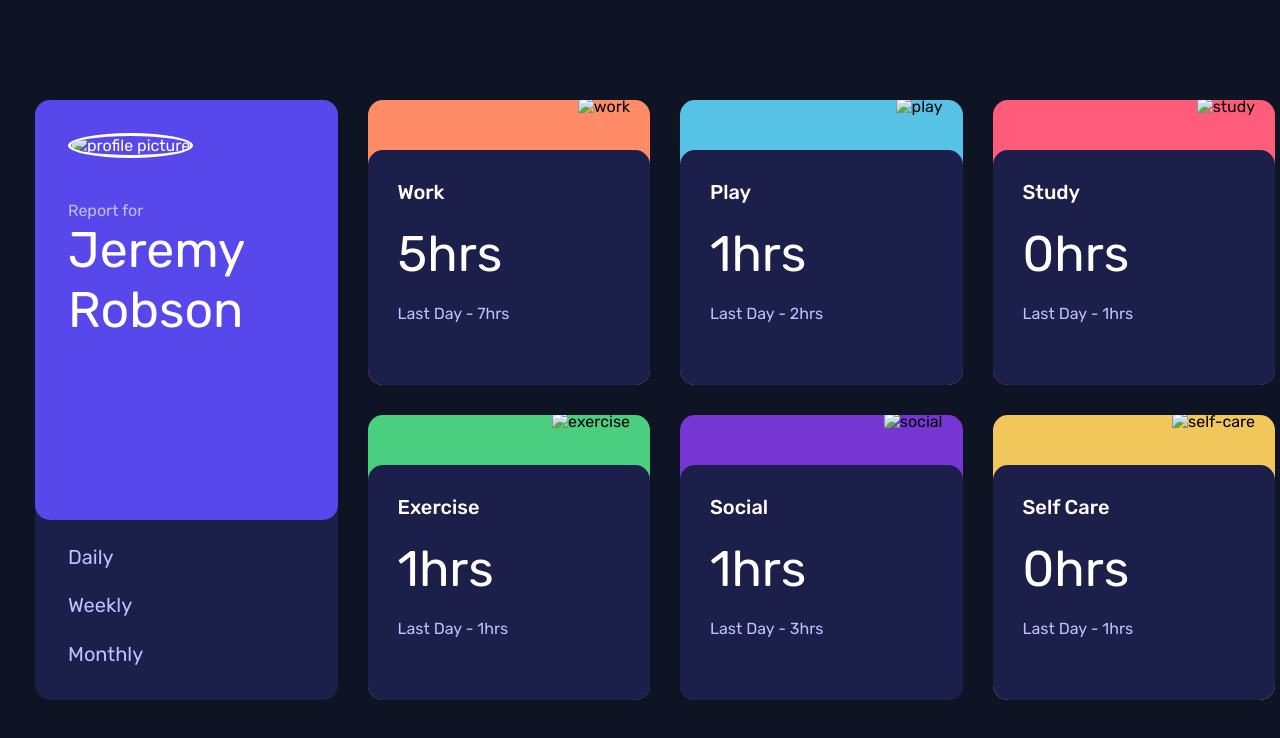
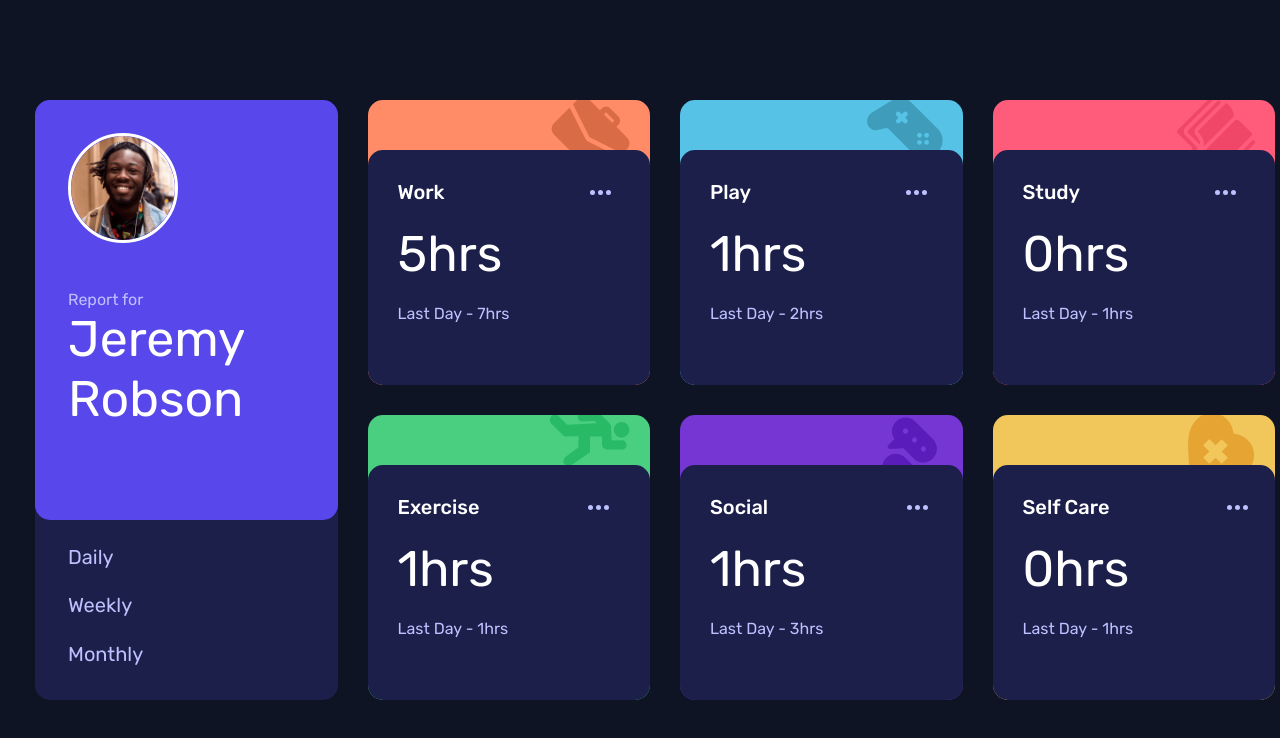
Before and after one commit to xhyphen66/time-tracking-dashboard, a plain HTML site: page index.html in a window 1280 px wide. Drawn offline with Linux system fonts and the light colour scheme; the site is published under a folder, as on GitHub Pages, so addresses that start at the root find nothing.

Commit message:
fixing images

```diff
--- a/index.html
+++ b/index.html
@@ -22,7 +22,7 @@
     <div class="container">
       <div class="person">
         <div class="infos">
-          <img src="/images/image-jeremy.png" alt="profile picture">
+          <img src="images/image-jeremy.png" alt="profile picture">
           <div class="name">
             <span>Report for</span>
             <h1>Jeremy Robson</h1>
@@ -36,12 +36,12 @@
       </div>
       <div class="stats">
         <div id="work">
-          <img src="/images/icon-work.svg" alt="work" class="logos">
+          <img src="images/icon-work.svg" alt="work" class="logos">
           <div class="hours card">
             <div>
               <h2>Work</h2>
               <a href="#!">
-                <img src="/images/icon-ellipsis.svg" alt="">
+                <img src="images/icon-ellipsis.svg" alt="">
               </a>
             </div>
             <div>
@@ -51,12 +51,12 @@
           </div>
         </div>
         <div id="play">
-          <img src="/images/icon-play.svg" alt="play" class="logos">
+          <img src="images/icon-play.svg" alt="play" class="logos">
           <div class="hours card">
             <div>
               <h2>Play</h2>
               <a href="#!">
-                <img src="/images/icon-ellipsis.svg" alt="">
+                <img src="images/icon-ellipsis.svg" alt="">
               </a>
             </div>
             <div>
@@ -66,12 +66,12 @@
           </div>
         </div>
         <div id="study">
-          <img src="/images/icon-study.svg" alt="study" class="logos">
+          <img src="images/icon-study.svg" alt="study" class="logos">
           <div class="hours card">
             <div>
               <h2>Study</h2>
               <a href="#!">
-                <img src="/images/icon-ellipsis.svg" alt="">
+                <img src="images/icon-ellipsis.svg" alt="">
               </a>
             </div>
             <div>
@@ -81,12 +81,12 @@
           </div>
         </div>
         <div id="exercise">
-          <img src="/images/icon-exercise.svg" alt="exercise" class="logos">
+          <img src="images/icon-exercise.svg" alt="exercise" class="logos">
           <div class="hours card">
             <div>
               <h2>Exercise</h2>
               <a href="#!">
-                <img src="/images/icon-ellipsis.svg" alt="">
+                <img src="images/icon-ellipsis.svg" alt="">
               </a>
             </div>
             <div>
@@ -96,12 +96,12 @@
           </div>
         </div>
         <div id="social">
-          <img src="/images/icon-social.svg" alt="social" class="logos">
+          <img src="images/icon-social.svg" alt="social" class="logos">
           <div class="hours card">
             <div>
               <h2>Social</h2>
               <a href="#!">
-                <img src="/images/icon-ellipsis.svg" alt="">
+                <img src="images/icon-ellipsis.svg" alt="">
               </a>
             </div>
             <div>
@@ -111,12 +111,12 @@
           </div>
         </div>
         <div id="self-care">
-          <img src="/images/icon-self-care.svg" alt="self-care" class="logos">
+          <img src="images/icon-self-care.svg" alt="self-care" class="logos">
           <div class="hours card">
             <div>
               <h2>Self Care</h2>
               <a href="#!">
-                <img src="/images/icon-ellipsis.svg" alt="">
+                <img src="images/icon-ellipsis.svg" alt="">
               </a>
             </div>
             <div>
```
